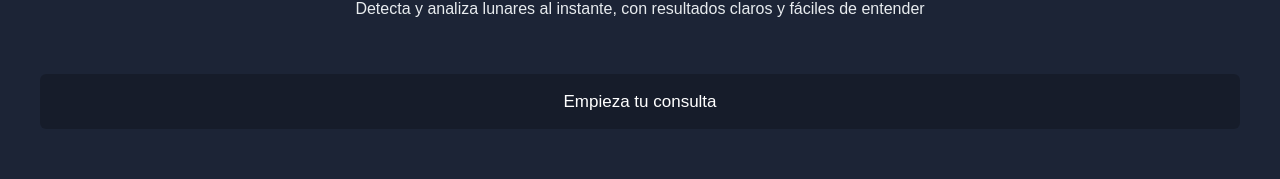
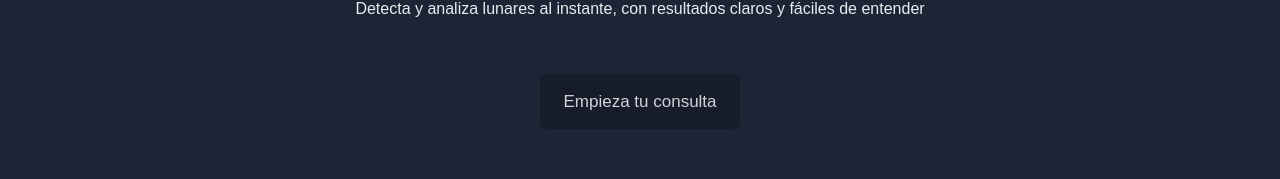
Before and after one commit to LucasCh12/LunAI, a React (Create React App) app in the folder lunai/: page / in a window 1280 px wide. Shown: the part 239-418 px from the top of the page. Built offline with nearby package versions, Linux system fonts and the light colour scheme.

Commit message:
fix mini error

```diff
--- a/lunai/src/pages/ImageProcessor.css
+++ b/lunai/src/pages/ImageProcessor.css
@@ -117,7 +117,7 @@ ul {
   justify-content: center;
 }
 
-.button-up {
+.button-up-for-analize {
     margin-top: 3%;
     height: 55px;
     background-color: #00000038;
--- a/lunai/src/pages/ImageProcessor.js
+++ b/lunai/src/pages/ImageProcessor.js
@@ -212,7 +212,7 @@ export default function ImageProcessor({ user }) {
         <h3 className= "text-of-image-processor">Tu asistente dermatológico con IA</h3>
 
         <button
-          className="button-up"
+          className="button-up-for-analize"
           disabled={!selectedImage || loading || (user?.role === 'professional' && (!patientName || !patientAge || !patientGender || !patientDNI))}
           onClick={handleAnalyze}
         >
```
